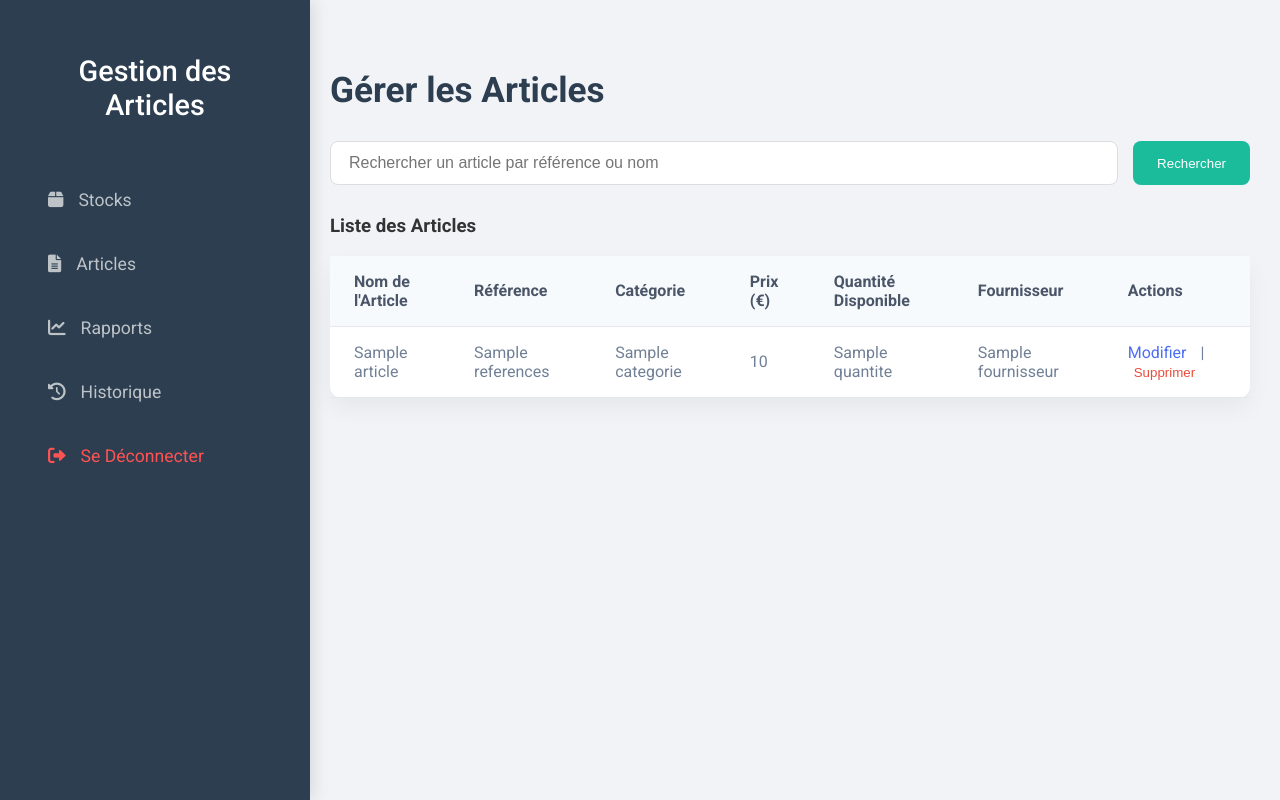
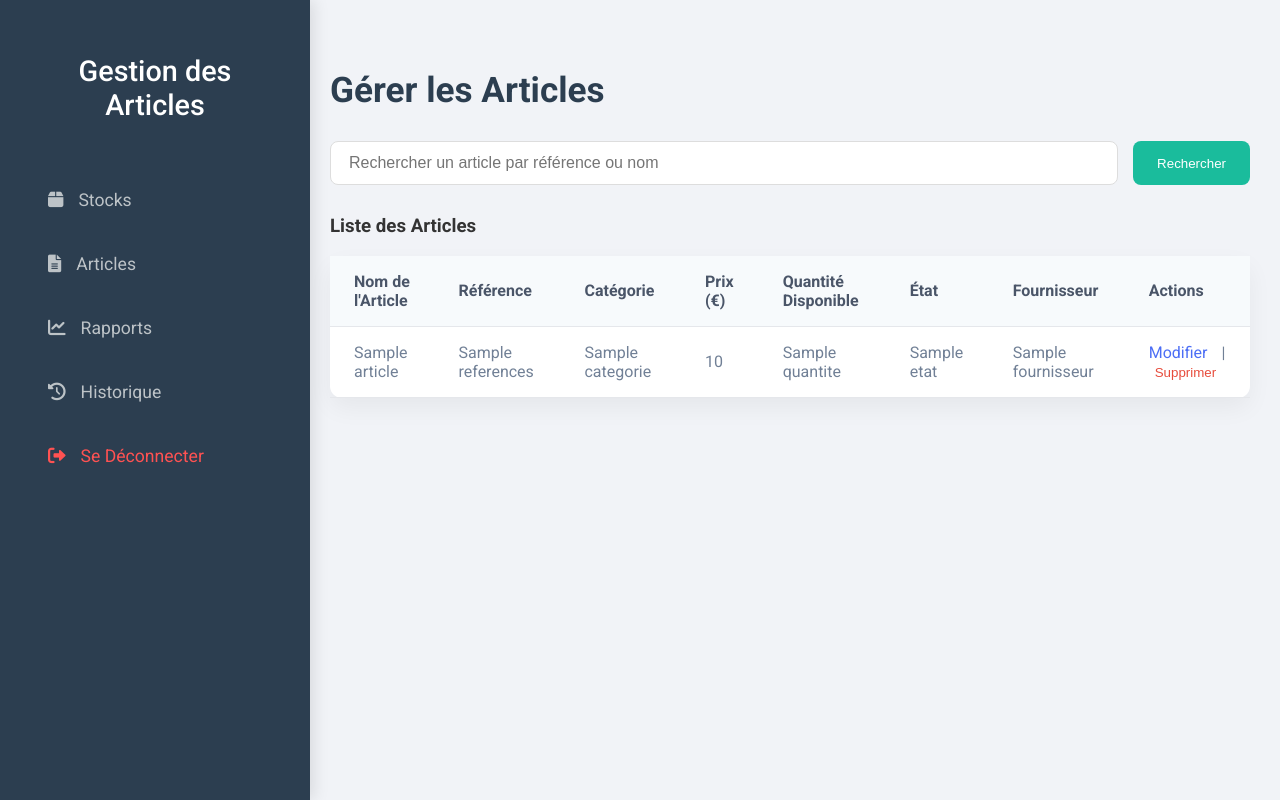
Before and after one commit to cypheredvortex/stockmanagement, a Django app: template templates/searcharticle.html in a window 1280 px wide. Run offline with Django 3.2, Linux system fonts and the light colour scheme; the template is opened without the code that fills it: most values are stand-ins (such as "Sample title", 1, 10 or a date in 2020).

Commit message:
Update searcharticle.html

```diff
--- a/templates/searcharticle.html
+++ b/templates/searcharticle.html
@@ -304,6 +304,7 @@
                             <th>Catégorie</th>
                             <th>Prix (€)</th>
                             <th>Quantité Disponible</th>
+                            <th>État</th>
                             <th>Fournisseur</th>
                             <th>Actions</th>
                         </tr>
@@ -316,6 +317,7 @@
                                 <td>{{ article.categorie }}</td>
                                 <td>{{ article.prix }}</td>
                                 <td>{{ article.quantite }}</td>
+                                <td>{{ article.etat|capfirst }}</td> <!-- Display 'en_stock' or 'hors_stock' properly -->
                                 <td>
                                     {% if article.fournisseur %}
                                         {{ article.fournisseur.nom }}
@@ -332,7 +334,7 @@
                                 </td>
                             </tr>
                         {% empty %}
-                            <tr><td colspan="7">Aucun article disponible.</td></tr>
+                            <tr><td colspan="8">Aucun article disponible.</td></tr>
                         {% endfor %}
                     </tbody>
                 </table>
```
